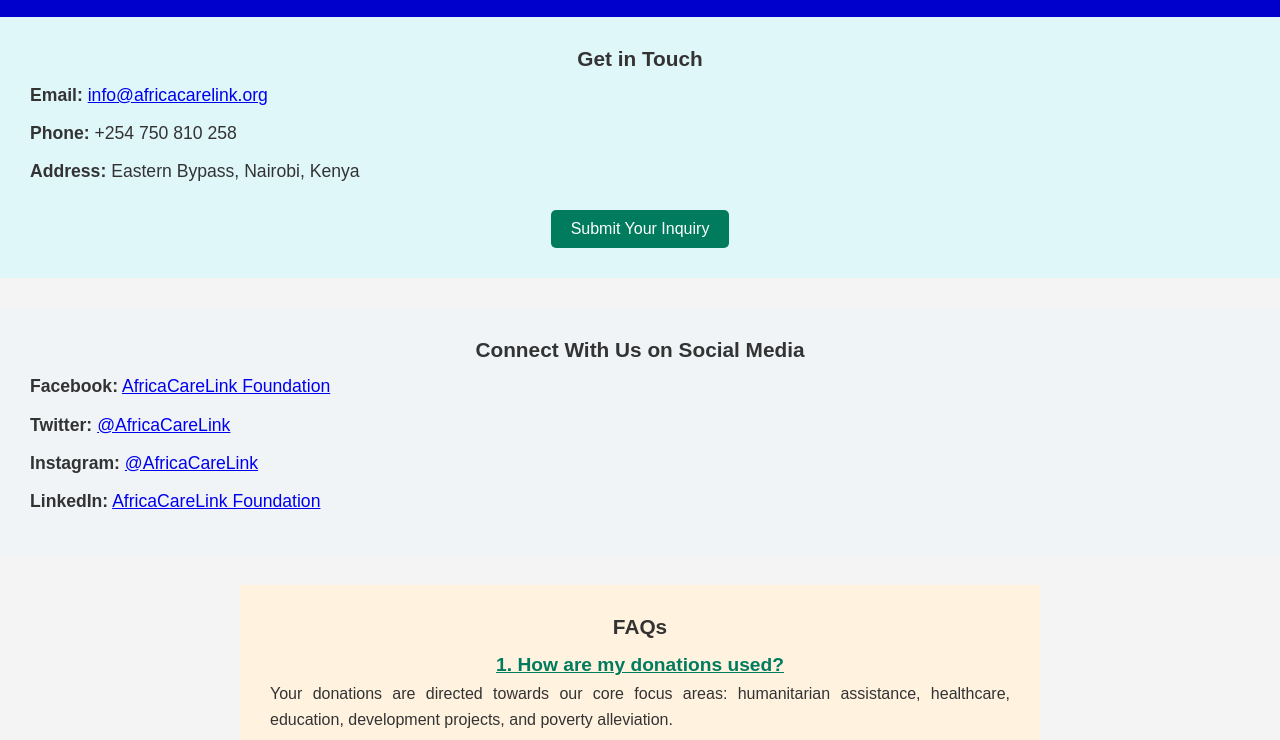
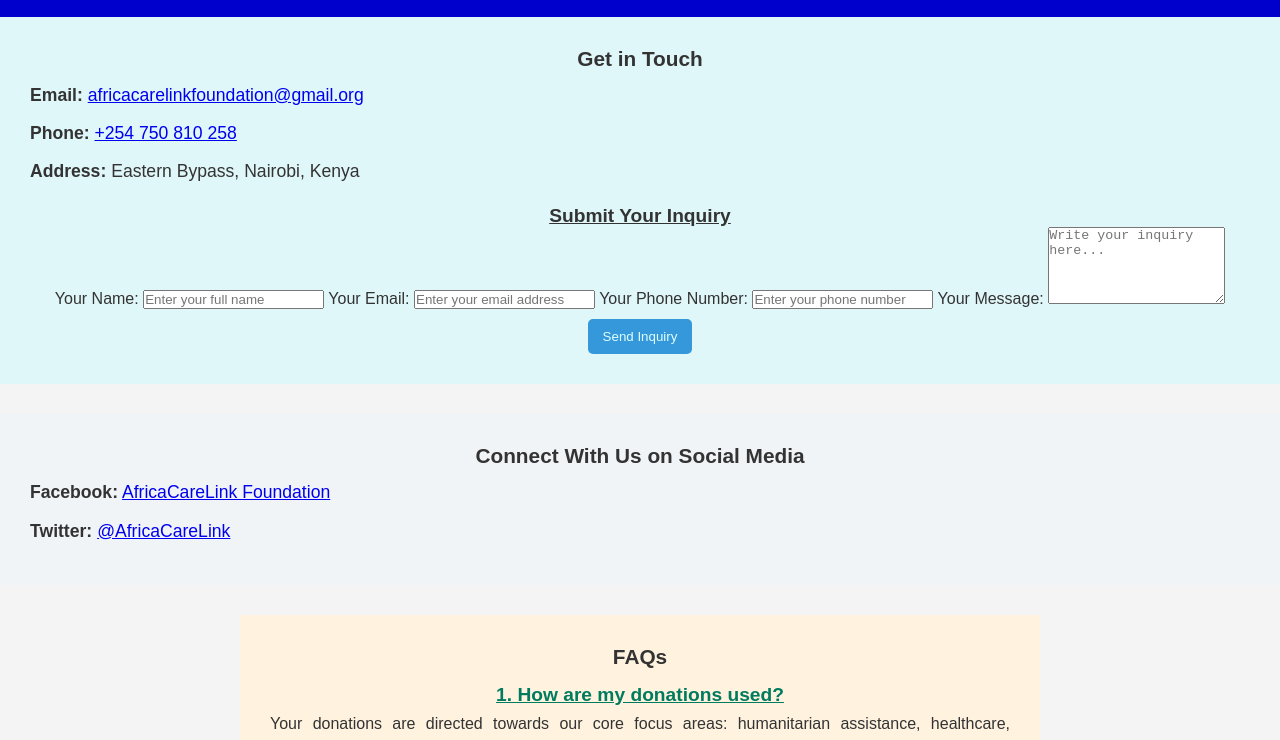
Before and after one commit to Musamaliweb/AfricaCareLink-Foundation, a plain HTML site: page contactus.html in a window 1280 px wide. Shown: the part 60-800 px from the top of the page. Drawn offline with Linux system fonts and the light colour scheme; a script that the page names is missing.

Commit message:
Add files via upload

```diff
--- a/contactus.html
+++ b/contactus.html
@@ -4,6 +4,7 @@
   <meta charset="UTF-8">
   <meta name="viewport" content="width=device-width, initial-scale=1.0">
   <title>Contact Us - AfricaCareLink Foundation</title>
+  <title>Get in Touch</title>
   <link rel="stylesheet" href="stylesheet.css">
 </head>
 <body>
@@ -20,11 +21,28 @@
 <section class="get-in-touch">
     <h2>Get in Touch</h2>
     <ul>
-      <li><strong>Email:</strong> <a href="mailto:info@africacarelink.org">info@africacarelink.org</a></li>
-      <li><strong>Phone:</strong> +254 750 810 258</li>
+      <li><strong>Email:</strong> <a href="mailto:africacarelinkfoundation@gmail.org">africacarelinkfoundation@gmail.org</a></li>
+      <li><strong>Phone:</strong> <a href="tel:+254750810258">+254 750 810 258</a></li>
       <li><strong>Address:</strong> Eastern Bypass, Nairobi, Kenya</li>
     </ul>
-    <button class="contact-button">Submit Your Inquiry</button>
+
+    <h3>Submit Your Inquiry</h3>
+
+    <form action="process_inquiry.php" method="post" class="inquiry-form">
+      <label for="name">Your Name:</label>
+      <input type="text" id="name" name="name" placeholder="Enter your full name" required>
+
+      <label for="email">Your Email:</label>
+      <input type="email" id="email" name="email" placeholder="Enter your email address" required>
+
+      <label for="phone">Your Phone Number:</label>
+      <input type="tel" id="phone" name="phone" placeholder="Enter your phone number">
+
+      <label for="message">Your Message:</label>
+      <textarea id="message" name="message" rows="5" placeholder="Write your inquiry here..." required></textarea>
+
+      <button type="submit" class="submit-button">Send Inquiry</button>
+    </form>
   </section>
 
 
@@ -36,8 +54,8 @@
     <ul>
       <li><strong>Facebook:</strong> <a href="#">AfricaCareLink Foundation</a></li>
       <li><strong>Twitter:</strong> <a href="#">@AfricaCareLink</a></li>
-      <li><strong>Instagram:</strong> <a href="#">@AfricaCareLink</a></li>
-      <li><strong>LinkedIn:</strong> <a href="#">AfricaCareLink Foundation</a></li>
+
+
     </ul>
   </section>
 
```
